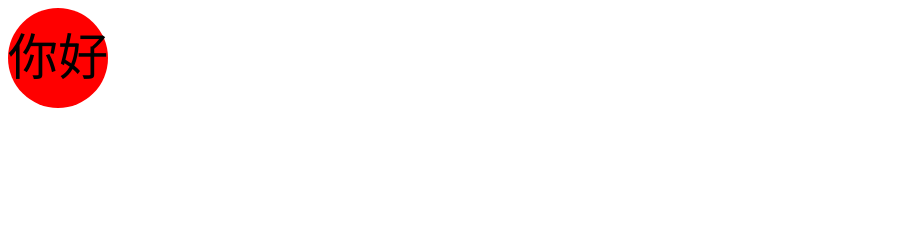
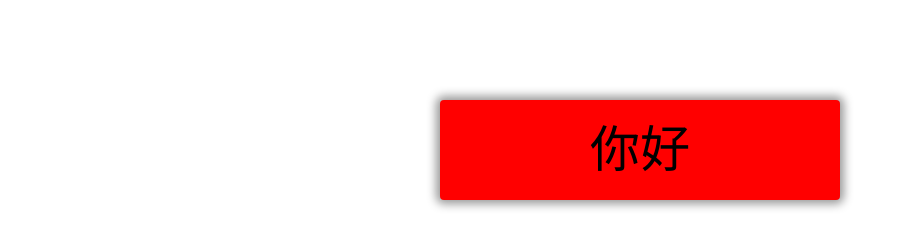
Before and after one commit to dreamse/dreamse.github.com, a plain HTML site: page index.html in a window 1280 px wide. Shown: the whole page, without its empty margins (0-904 px from the left). Drawn offline with Linux system fonts and the light colour scheme.

Commit message:
修改index

```diff
--- a/index.html
+++ b/index.html
@@ -4,7 +4,7 @@
 <meta charset="utf-8">
 <title>无标题文档</title>
 <style>
-	div{width:100px; height:100px; background:#F00; border-radius:50%; line-height:100px; text-align:center; font-size:50px;}
+	div{width:400px; height:100px; margin:100px auto; background:#F00; border-radius:4px; box-shadow:0px 0px 10px 4px #999; line-height:100px; text-align:center; font-size:50px;}
 </style>
 </head>
 
```
